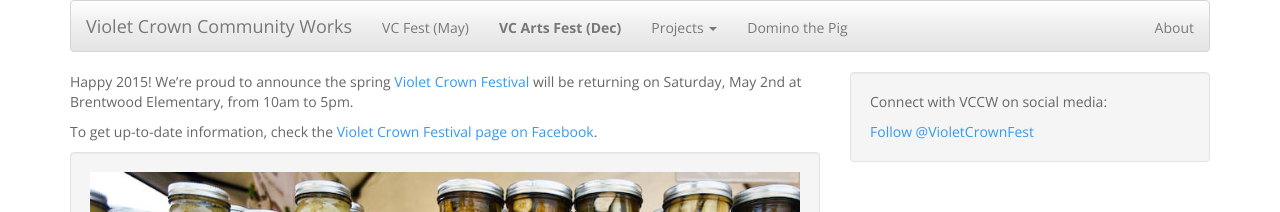
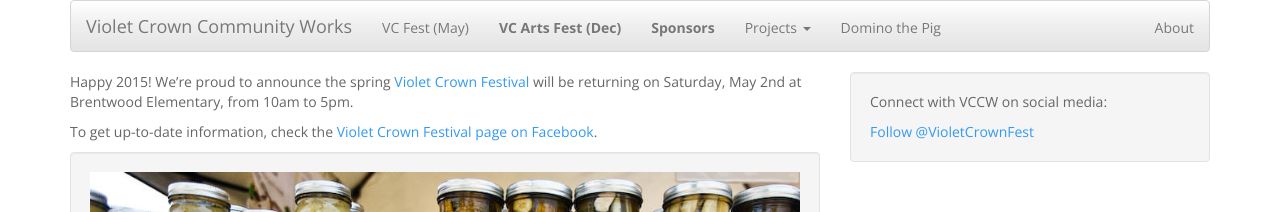
Before and after one commit to vccw/vccw.github.io, a Jekyll site: the page built from index.md, in a window 1280 px wide. Shown: the top 212 px of the page. Built offline with Jekyll 4.4.1, drawn with Linux system fonts in a browser that asks for light colours; comment, search, counter and statistics services are not loaded.

Commit message:
update navbar

```diff
--- a/_includes/navbar.html
+++ b/_includes/navbar.html
@@ -10,9 +10,10 @@
                 </div>
                 <div class="collapse navbar-collapse navbar-vccw-collapse">
                   <ul class="nav navbar-nav">
-                        <li {% if page.url contains 'vcf.html' %}class='active'}{% endif %}><a href="vcf.html">VC Fest (May)</a></li>
-                        <li {% if page.url contains 'artsfest.html' %}class='active'}{% endif %}><a href="artsfest.html"><b>VC Arts Fest (Dec)</b></a></li>
-                        <li {% if page.url contains 'projects.html' %}class='active'}{% endif %}class="dropdown">
+                        <li {% if page.url contains 'vcf.html' %}class='active'{% endif %}><a href="vcf.html">VC Fest (May)</a></li>
+                        <li {% if page.url contains 'artsfest.html' %}class='active'{% endif %}><a href="artsfest.html"><b>VC Arts Fest (Dec)</b></a></li>
+                        <li {% if page.url contains 'sponsors.html' %}class='active'{% endif %}><a href="sponsors.html"><b>Sponsors</b></a></li>
+                        <li {% if page.url contains 'projects.html' %}class='active'{% endif %}class="dropdown">
                           <a href="projects.html" class="dropdown-toggle" data-toggle="dropdown">Projects <b class="caret"></b></a>
                           <ul class="dropdown-menu">
                             <li><a href="wall.html">The Wall of Welcome</a></li>
```
